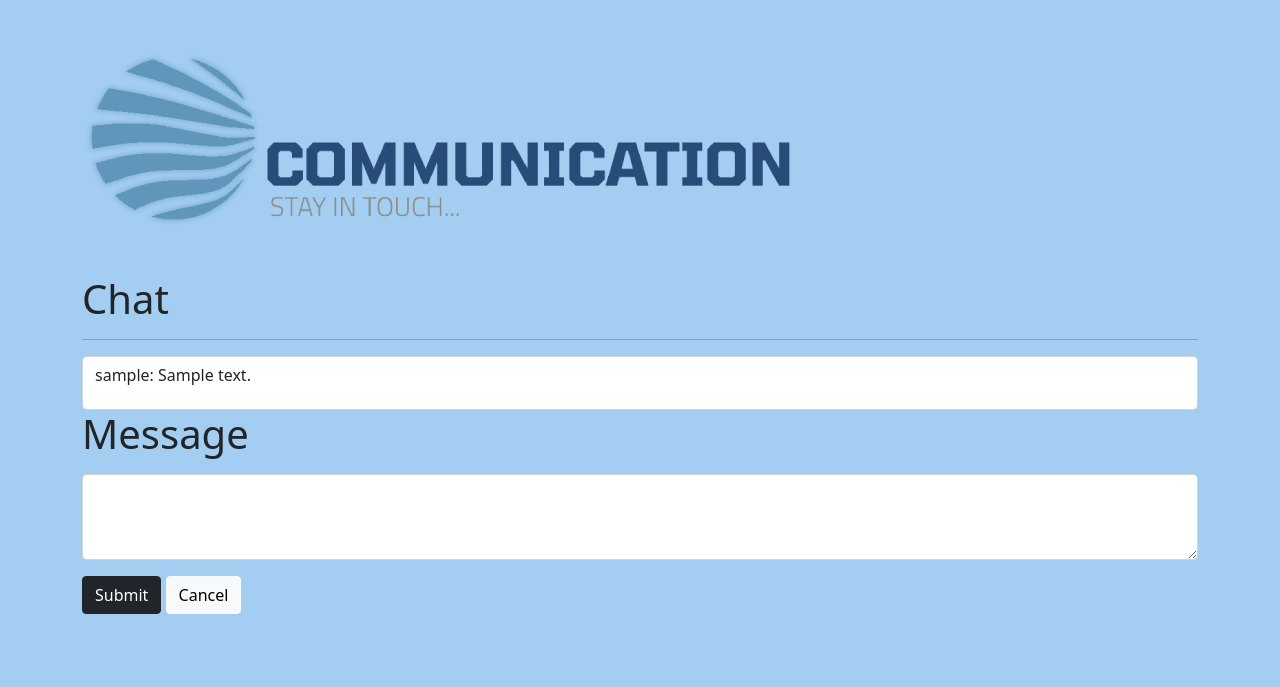
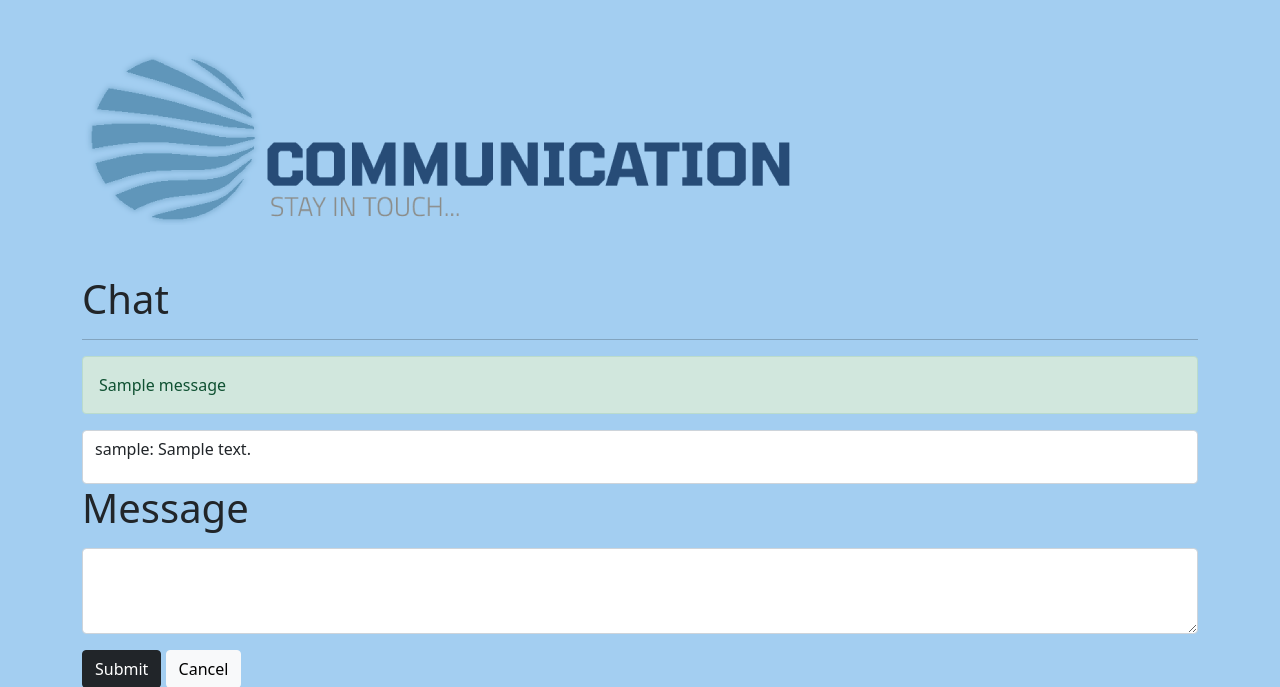
Before and after one commit to Sagi313/computerSecurity, a Django app: page /chat/ in a window 1280 px wide. Shown: the part 57-744 px from the top of the page. Run offline with Django 3.2, Linux system fonts and the light colour scheme; tables that the repository leaves empty hold one stand-in row (values such as "Sample post"); one stand-in notice (Sample message) is shown.

Commit message:
last update

```diff
--- a/webApp/core.py
+++ b/webApp/core.py
@@ -2,6 +2,6 @@
 
 def is_input_text_valid(text, max_length, min_length):
     len_text = len(text)
-    if len_text > max_length and len_text < min_length:
+    if len_text > max_length or len_text < min_length:
         return False
     return True
--- a/webApp/templates/webApp/chat.html
+++ b/webApp/templates/webApp/chat.html
@@ -3,6 +3,16 @@
 Communication_LTD{% endblock %}
 {% block pageTitle %}Chat{% endblock %}
 {% block public_content %}
+
+{% if messages %}
+{% for message in messages %}
+    {% if message.tags == "success" %}
+        <div class="alert alert-success" role="alert">{{ message }}</div>
+    {% elif message.tags == "error" %}
+        <div class="alert alert-danger" role="alert">{{ message }}</div>
+    {% endif %}
+{% endfor %}
+{% endif %}
 
 {% autoescape on %}
 <div class="form-control">
```
